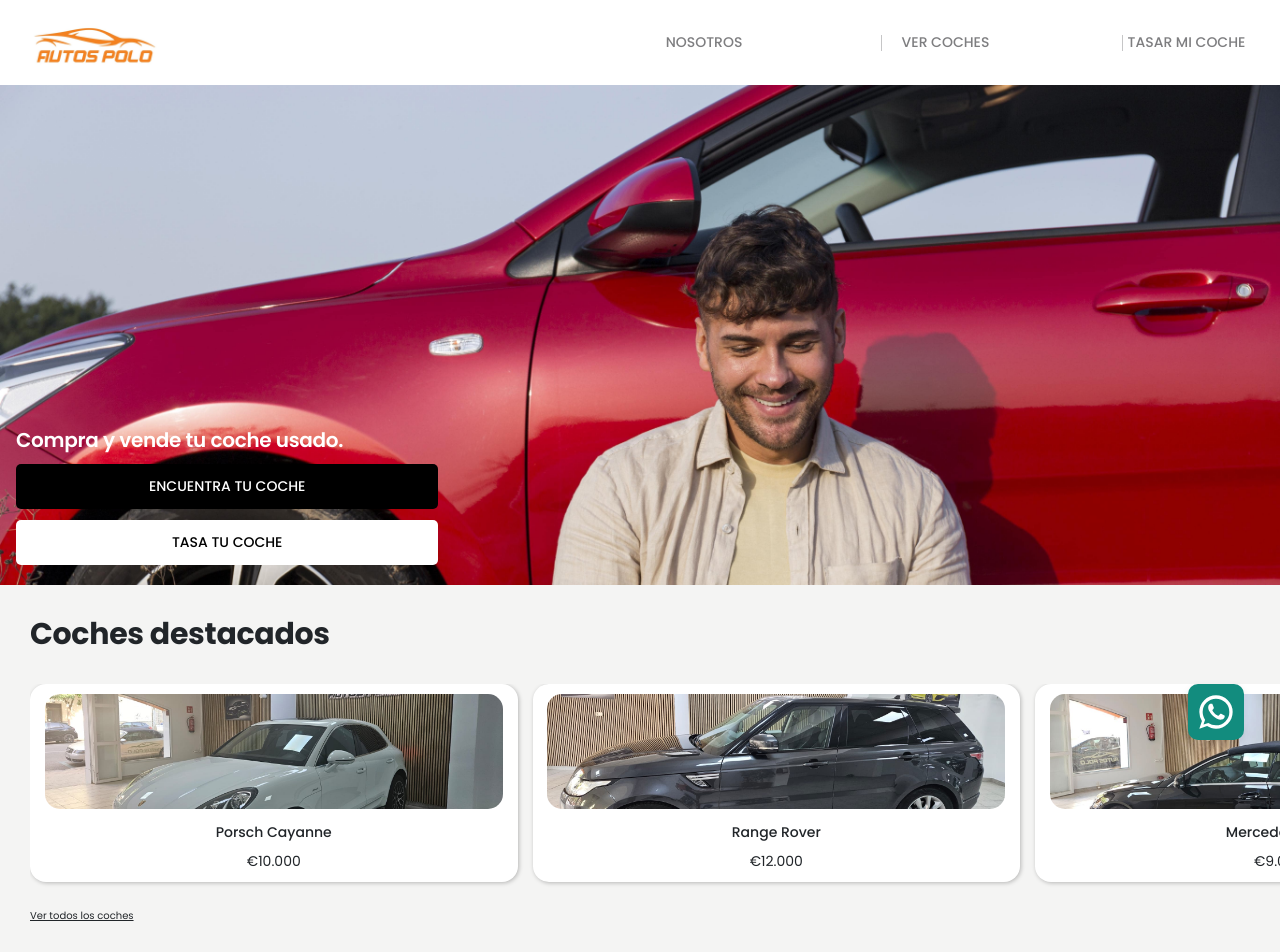
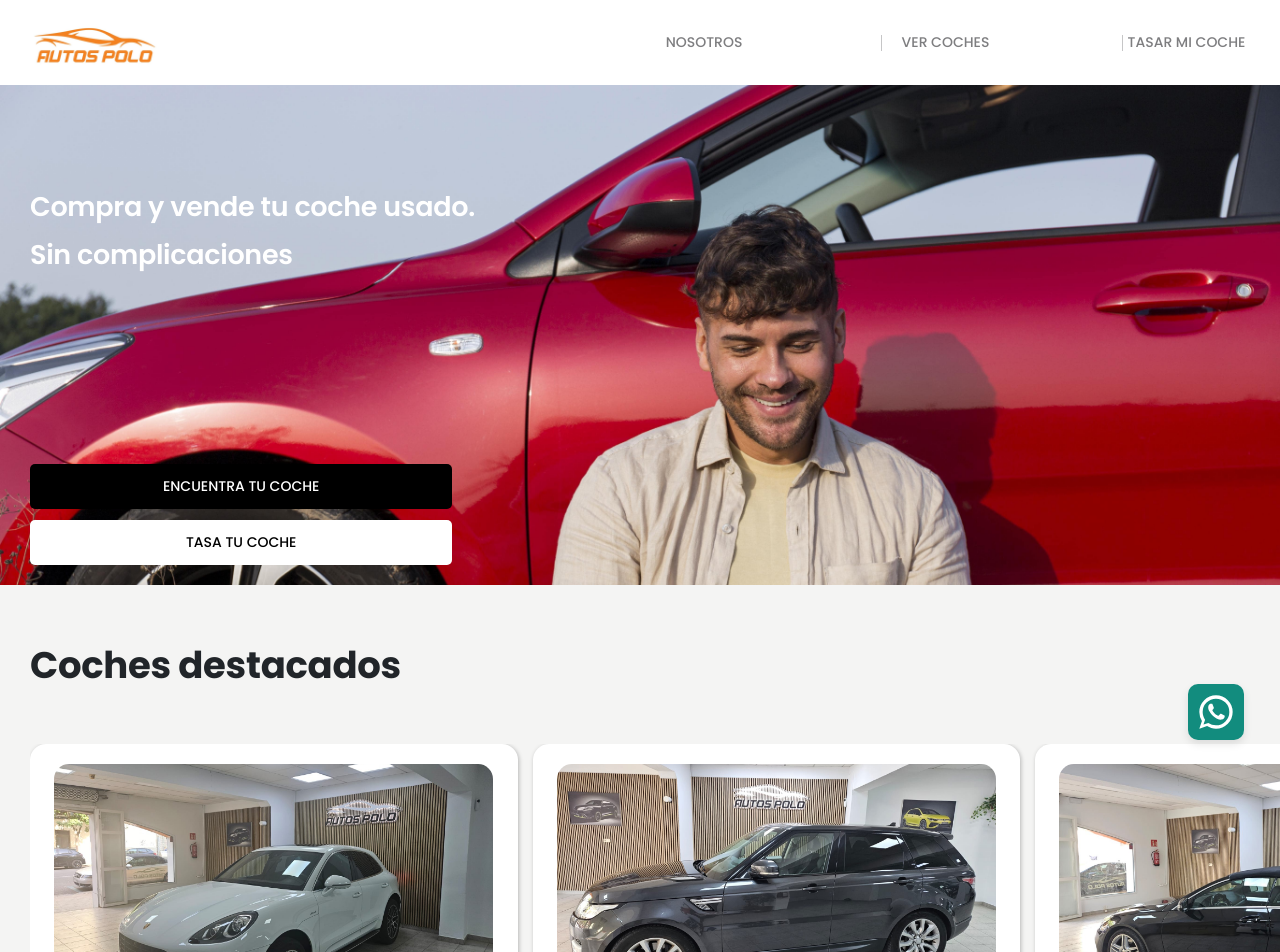
Before and after one commit to justinait/autospolo, a React (Vite) app: page / in a window 1280 px wide. Shown: the top 952 px of the page. Built offline with nearby package versions, Linux system fonts and the light colour scheme; a web font is replaced by a local one.

Commit message:
starred tablet

```diff
--- a/src/Components/Home/Hero/Hero.css
+++ b/src/Components/Home/Hero/Hero.css
@@ -52,8 +52,11 @@
         height: 500px;
     }
     .heroContainer h2 {
-        font-size: 20px;
+        font-size: 27px;
         font-weight: 600;
+        margin-left: 30px;
+        margin-bottom: 0rem;
+        margin-top: 0.8rem;
     }
     .button {
         font-size: 14px;
@@ -61,5 +64,10 @@
         width: 33%;
         min-width: fit-content;
         padding: 12px 18px 12px 18px;
+        margin-left: 30px;
+    }
+    .h2Container {
+        margin-bottom: 12rem;
+
     }
 }
--- a/src/Components/Home/Hero/Hero.jsx
+++ b/src/Components/Home/Hero/Hero.jsx
@@ -25,9 +25,10 @@ function Hero() {
 
   return (
     <div className='heroContainer' id='home'>
-
-      <h2 >Compra y vende <br className='onlyMobile' /> tu coche usado.</h2>
-
+      <div className='h2Container'>
+        <h2>Compra y vende <br className='onlyMobile' /> tu coche usado.</h2>
+        <h2 className='onlyTablet'>Sin complicaciones</h2>
+      </div>
       <Link to='/cars' className={`fade-in button ${showFirst ? 'visible' : ''}`}>Encuentra tu coche</Link>
       <p onClick={scrollToContactSection} className={`fade-in button learnMore ${showButtons ? 'visible' : ''}`}>Tasa tu coche</p>
 
--- a/src/Components/Home/Starred/Starred.css
+++ b/src/Components/Home/Starred/Starred.css
@@ -1,3 +1,8 @@
+.starredCarsContainer {
+    padding: 0 0px 20px 30px;
+    height: 47vh;
+    min-height: max-content;
+}
 .starredCarsImg {
     width: 98%;
     height: 115px;
@@ -5,12 +10,6 @@
     margin-bottom: 5px;
     object-fit: cover;
     border-radius: 15px;
-
-}
-.starredCarsContainer {
-    padding: 0 0px 20px 30px;
-    height: 47vh;
-    min-height: max-content;
 }
 .starredContainerMap {
     display: flex;
@@ -45,3 +44,19 @@
     text-decoration: underline;
     padding-bottom: 5px;
 }
+
+@media(min-width: 700px){
+    .starredCarsContainer {
+        height: unset;
+    }
+    .starredCarsImg {
+        height: 225px;
+    }
+    .starredCarsCard {
+        padding: 20px;
+    }
+    .starredTitle, .starredPrice {
+        margin: 5px 0 0;
+        font-size: 17px;
+    }
+  }
--- a/src/index.css
+++ b/src/index.css
@@ -36,8 +36,18 @@ a:hover {
   display: flex;
 }
 
+.onlyTablet {
+  display: none;
+}
 @media(min-width: 700px){
   .onlyMobile{
     display: none;
   }
+  .onlyTablet {
+    display: block;
+  }
+  h2 {
+    font-size: 37px;
+    margin: 1.5em 0;
+  }
 }
```
